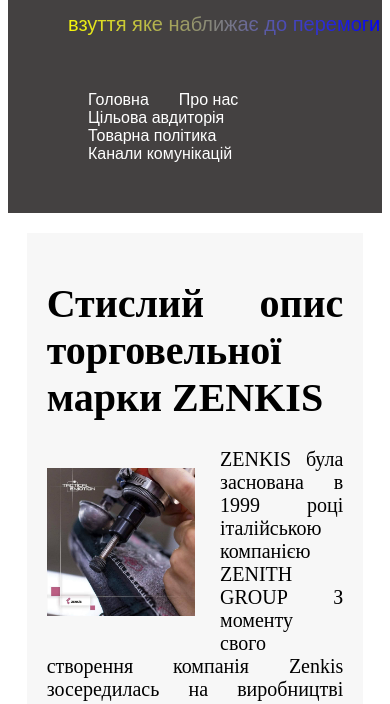
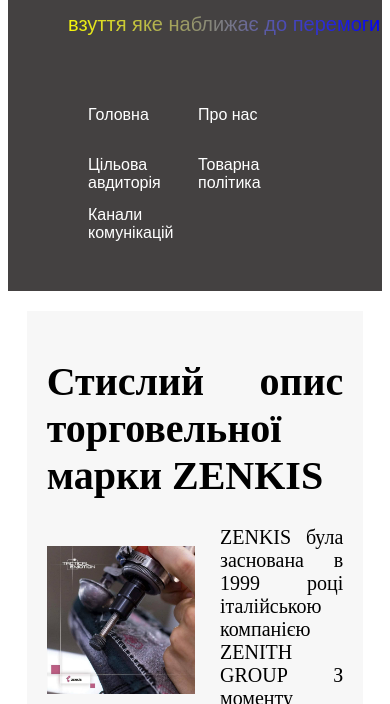
Before and after one commit to Mitridat78/krok, a plain HTML site: page index.html in a window 390 px wide. Shown: the part 140-844 px from the top of the page. Drawn offline with Linux system fonts and the light colour scheme.

Commit message:
Add files via upload
Виправлено меню

```diff
--- a/styles.css
+++ b/styles.css
@@ -35,7 +35,7 @@
     padding-left: 30px;
     padding-right: 30px;
     margin-left: 20px;
-    border-radius: 25px;
+/*    border-radius: 25px; */
     padding: 15px;
 }
 .menu-link:hover {
@@ -150,9 +150,9 @@
         font-family: Arial, Helvetica, sans-serif;
     }
     .logo { /* верхня частина */
-    /*    padding-left: 10px;
+        padding-left: 50px;
         padding-top: 50px;
-        padding-bottom: 50px; */
+        padding-bottom: 50px;
         background-color: rgb(68, 65, 65);
         color: white;
     }
@@ -163,8 +163,8 @@
     .small-text { /* слоган */
         font-size: 20px;
         font-family: Arial, Helvetica, sans-serif;
-    /*    padding-left: 10px;
-        padding-top: 35px;*/
+/*        padding-left: 0px;
+        padding-top: 5px;*/
                 /* градієнтна заливка  */
         background: linear-gradient(to right, yellow, blue);
         background-clip: text;
@@ -174,6 +174,10 @@
     }
     div > .menu-link { /* меню */
         color: white;
+/*        border: 3px solid red;*/
+        float: left;
+        width: 80px;
+        height: 20px;
     /*    padding-left: 10px;
         padding-right: 10px;
         margin-left: 20px;*/
```
